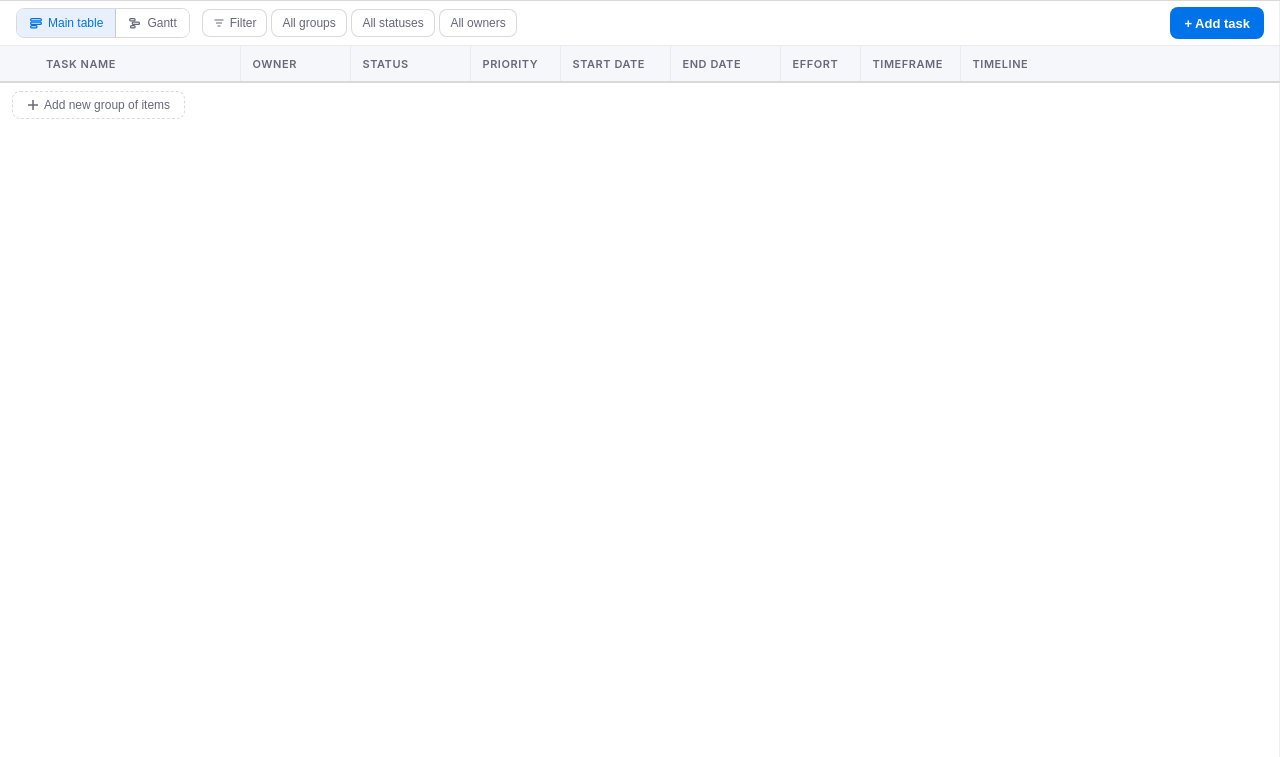
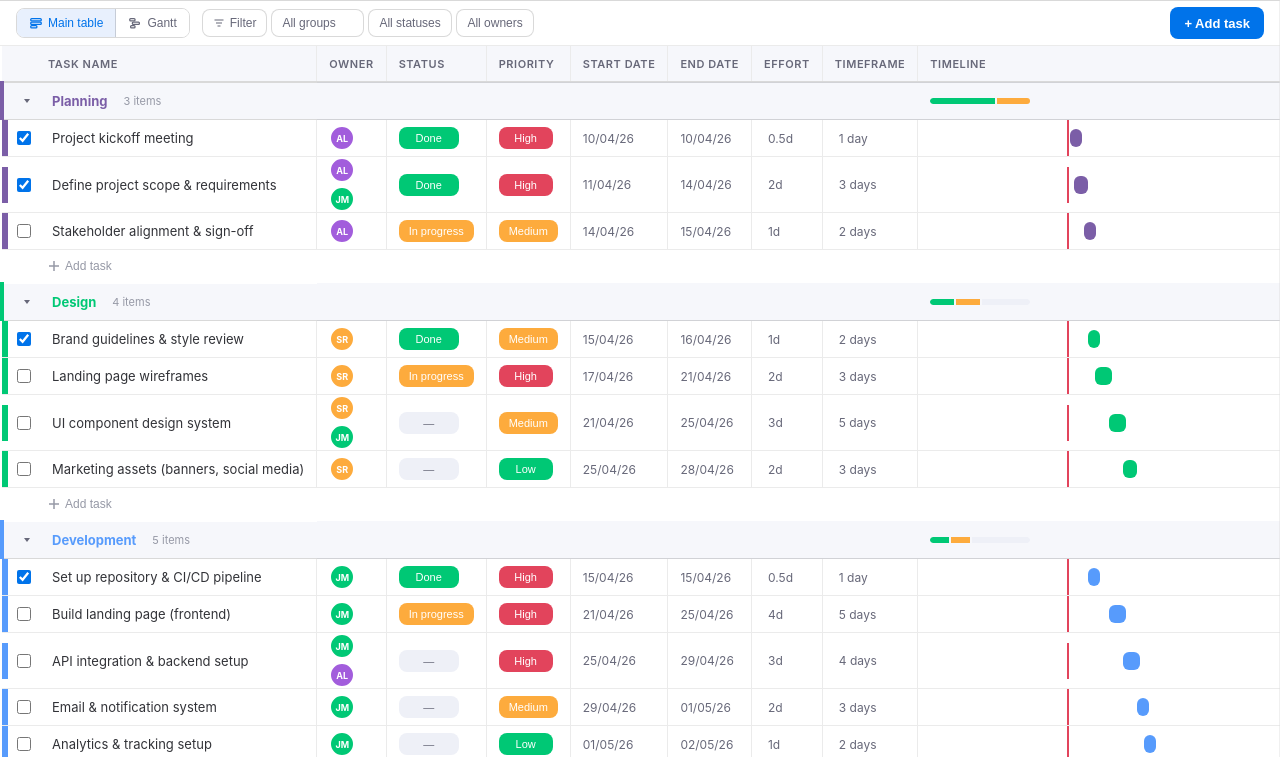
Before and after one commit to sr9kanth/friday.com, a plain HTML site: page index.html in a window 1280 px wide. Shown: the part 43-800 px from the top of the page. Drawn offline with Linux system fonts and the light colour scheme.

Commit message:
Restore Product Launch dummy tasks as default; reset reloads defaults
- Restore 17-task Product Launch project across 5 groups as baked-in default
- Reset now clears localStorage and reloads page, restoring default tasks
- Previously reset left board empty; now it returns to the dummy project

Co-Authored-By: Claude Sonnet 4.6 <noreply@anthropic.com>

```diff
--- a/index.html
+++ b/index.html
@@ -403,11 +403,29 @@ tr.sum-row td.name-td{position:sticky;left:0;background:var(--bg2);z-index:19}
 <div class="popup" id="popup"></div>
 
 <script>
-const STREAMS={};
+const STREAMS={"Planning":"#7b5ea7","Design":"#00c875","Development":"#579bfc","Testing":"#fdab3d","Launch":"#e2445c"};
 const AV_COLORS={"AL":"#a25ddc","JM":"#00c875","SR":"#fdab3d","TF":"#579bfc","MS":"#e2445c","PM":"#ff642e","CC":"#676879"};
 const PRIORITIES={'':'p-none','Low':'p-lo','Medium':'p-med','High':'p-hi'};
-let TASKS=[];
-let nextId=1, currentView='main', collapsed={};
+let TASKS=[
+  {id:1,st:"Planning",nm:"Project kickoff meeting",ld:["AL"],ef:"0.5d",tf:"1 day",s:"2026-04-10",e:"2026-04-10",status:"Done",pri:"High",comments:[]},
+  {id:2,st:"Planning",nm:"Define project scope & requirements",ld:["AL","JM"],ef:"2d",tf:"3 days",s:"2026-04-11",e:"2026-04-14",status:"Done",pri:"High",comments:[]},
+  {id:3,st:"Planning",nm:"Stakeholder alignment & sign-off",ld:["AL"],ef:"1d",tf:"2 days",s:"2026-04-14",e:"2026-04-15",status:"In progress",pri:"Medium",comments:[]},
+  {id:4,st:"Design",nm:"Brand guidelines & style review",ld:["SR"],ef:"1d",tf:"2 days",s:"2026-04-15",e:"2026-04-16",status:"Done",pri:"Medium",comments:[]},
+  {id:5,st:"Design",nm:"Landing page wireframes",ld:["SR"],ef:"2d",tf:"3 days",s:"2026-04-17",e:"2026-04-21",status:"In progress",pri:"High",comments:[]},
+  {id:6,st:"Design",nm:"UI component design system",ld:["SR","JM"],ef:"3d",tf:"5 days",s:"2026-04-21",e:"2026-04-25",status:"",pri:"Medium",comments:[]},
+  {id:7,st:"Design",nm:"Marketing assets (banners, social media)",ld:["SR"],ef:"2d",tf:"3 days",s:"2026-04-25",e:"2026-04-28",status:"",pri:"Low",comments:[]},
+  {id:8,st:"Development",nm:"Set up repository & CI/CD pipeline",ld:["JM"],ef:"0.5d",tf:"1 day",s:"2026-04-15",e:"2026-04-15",status:"Done",pri:"High",comments:[]},
+  {id:9,st:"Development",nm:"Build landing page (frontend)",ld:["JM"],ef:"4d",tf:"5 days",s:"2026-04-21",e:"2026-04-25",status:"In progress",pri:"High",comments:[]},
+  {id:10,st:"Development",nm:"API integration & backend setup",ld:["JM","AL"],ef:"3d",tf:"4 days",s:"2026-04-25",e:"2026-04-29",status:"",pri:"High",comments:[]},
+  {id:11,st:"Development",nm:"Email & notification system",ld:["JM"],ef:"2d",tf:"3 days",s:"2026-04-29",e:"2026-05-01",status:"",pri:"Medium",comments:[]},
+  {id:12,st:"Development",nm:"Analytics & tracking setup",ld:["JM"],ef:"1d",tf:"2 days",s:"2026-05-01",e:"2026-05-02",status:"",pri:"Low",comments:[]},
+  {id:13,st:"Testing",nm:"QA testing – functional flows",ld:["SR","AL"],ef:"2d",tf:"3 days",s:"2026-05-05",e:"2026-05-07",status:"",pri:"High",comments:[]},
+  {id:14,st:"Testing",nm:"Cross-browser & device testing",ld:["SR"],ef:"1d",tf:"2 days",s:"2026-05-07",e:"2026-05-08",status:"",pri:"Medium",comments:[]},
+  {id:15,st:"Testing",nm:"Performance & load testing",ld:["JM"],ef:"1d",tf:"1 day",s:"2026-05-08",e:"2026-05-08",status:"",pri:"Medium",comments:[]},
+  {id:16,st:"Launch",nm:"Soft launch – beta users",ld:["AL"],ef:"1d",tf:"1 day",s:"2026-05-12",e:"2026-05-12",status:"",pri:"High",comments:[]},
+  {id:17,st:"Launch",nm:"Public launch & announcement",ld:["AL","SR","JM"],ef:"0.5d",tf:"1 day",s:"2026-05-15",e:"2026-05-15",status:"",pri:"High",comments:[]}
+];
+let nextId=18, currentView='main', collapsed={};
 
 // ── LIVE STATE (localStorage overrides baked-in data on load) ──
 const LIVE_KEY='fridayBoardState';
@@ -967,20 +985,15 @@ function closeBoardsModal(){document.getElementById('boardsModal').style.display
 function openResetModal(){document.getElementById('resetModal').style.display='flex';}
 function closeResetModal(){document.getElementById('resetModal').style.display='none';}
 function confirmReset(){
-  TASKS.length=0;
-  Object.keys(STREAMS).forEach(k=>delete STREAMS[k]);
-  nextId=1;
-  collapsed={};
-  saveLiveState();
+  localStorage.removeItem(LIVE_KEY);
   closePanel();
   closeResetModal();
-  buildFilters();
-  renderView();
   if(document.getElementById('resetPushGh')?.checked){
     const s=getGhSettings();
     if(s.token)doGhSave(s);
-    else{openGhModal();setSaveStatus('Set token to push empty board','var(--tx3)');}
+    else openGhModal();
   }
+  location.reload();
 }
 
 // ── GITHUB SAVE ──
```
